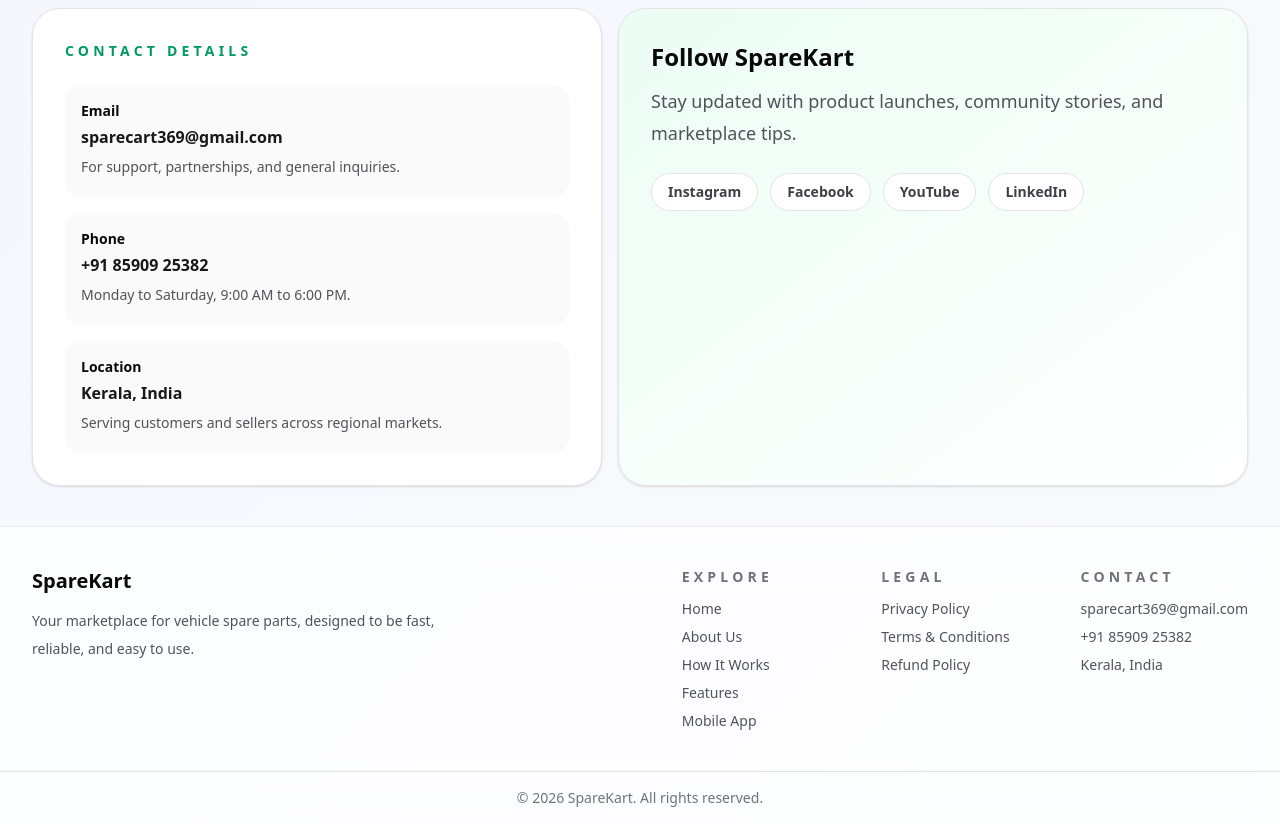
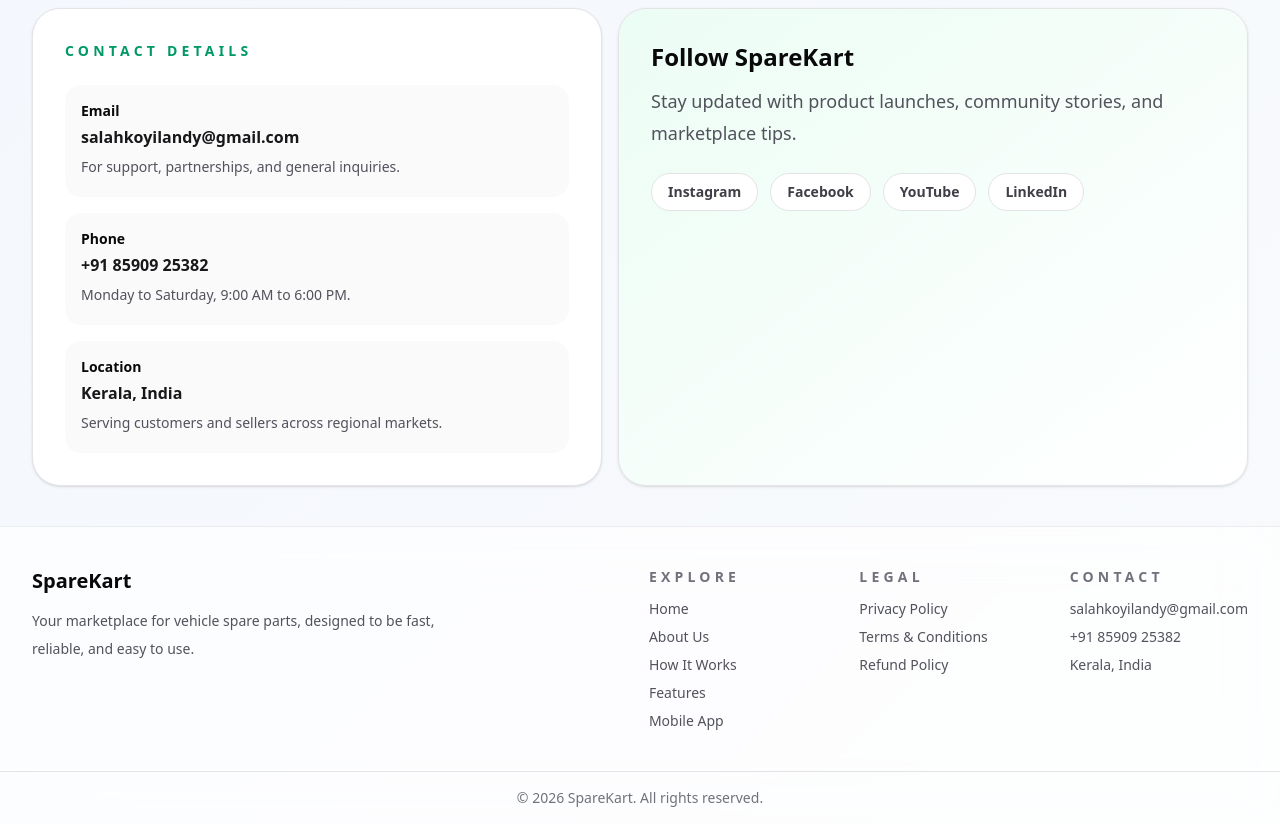
Before and after one commit to sparecart369-stack/SpareCart_Admin, a Next.js app: page / in a window 1280 px wide. Shown: the part 9540-10364 px from the top of the page. Built offline with nearby package versions, Linux system fonts and the light colour scheme; no server answers; the database is empty.

Commit message:
email update

```diff
--- a/app/page.tsx
+++ b/app/page.tsx
@@ -140,7 +140,7 @@ const faqItems = [
 ];
 
 const contactCards = [
-  { title: "Email", value: "sparecart369@gmail.com", detail: "For support, partnerships, and general inquiries." },
+  { title: "Email", value: "salahkoyilandy@gmail.com", detail: "For support, partnerships, and general inquiries." },
   { title: "Phone", value: "+91 85909 25382", detail: "Monday to Saturday, 9:00 AM to 6:00 PM." },
   { title: "Location", value: "Kerala, India", detail: "Serving customers and sellers across regional markets." },
 ];
@@ -855,7 +855,7 @@ export default function HomePage() {
             <div>
               <p className="text-sm font-semibold uppercase tracking-[0.3em] text-zinc-500">Contact</p>
               <div className="mt-3 flex flex-col gap-2 text-sm text-zinc-600">
-                <a href="mailto:sparecart369@gmail.com" className="hover:text-zinc-950">sparecart369@gmail.com</a>
+                <a href="mailto:salahkoyilandy@gmail.com" className="hover:text-zinc-950">salahkoyilandy@gmail.com</a>
                 <a href="tel:+918590925382" className="hover:text-zinc-950">+91 85909 25382</a>
                 <span>Kerala, India</span>
               </div>
--- a/app/settings/page.tsx
+++ b/app/settings/page.tsx
@@ -25,7 +25,7 @@ export default function SettingsPage() {
             </label>
             <label className="space-y-2">
               <span className="text-sm font-bold text-zinc-700 dark:text-zinc-200">Email</span>
-              <input className="h-12 w-full rounded-2xl border border-zinc-200 bg-white px-4 outline-none focus:ring-2 focus:ring-emerald-400/50 dark:border-white/10 dark:bg-white/10" defaultValue="admin@sparekart.example" />
+              <input className="h-12 w-full rounded-2xl border border-zinc-200 bg-white px-4 outline-none focus:ring-2 focus:ring-emerald-400/50 dark:border-white/10 dark:bg-white/10" defaultValue="salahkoyilandy@gmail.com" />
             </label>
             <label className="space-y-2 sm:col-span-2">
               <span className="text-sm font-bold text-zinc-700 dark:text-zinc-200">Role</span>
--- a/components/auth/auth-card.tsx
+++ b/components/auth/auth-card.tsx
@@ -36,7 +36,7 @@ export function AuthCard({ initialMode = "login", initialRole = "admin" }: AuthC
   // Form State
   const [fullName, setFullName] = useState(role === "admin" ? "SpareKart Admin" : "");
   const [email, setEmail] = useState(
-    role === "admin" ? "admin@sparekart.com" : role === "seller" ? "seller@sparekart.com" : "buyer@sparekart.com"
+    role === "admin" ? "salahkoyilandy@gmail.com" : role === "seller" ? "seller@sparekart.com" : "buyer@sparekart.com"
   );
   const [phone, setPhone] = useState("+91 85909 25382");
   const [password, setPassword] = useState("••••••••••••");
@@ -51,7 +51,7 @@ export function AuthCard({ initialMode = "login", initialRole = "admin" }: AuthC
   const handleRoleChange = (newRole: UserRole) => {
     setRole(newRole);
     if (newRole === "admin") {
-      setEmail("admin@sparekart.com");
+      setEmail("salahkoyilandy@gmail.com");
       setFullName("SpareKart Admin Owner");
     } else if (newRole === "seller") {
       setEmail("seller@autoparts.com");
@@ -82,7 +82,7 @@ export function AuthCard({ initialMode = "login", initialRole = "admin" }: AuthC
     setIsSubmitting(true);
     setMode("login");
     setRole("admin");
-    setEmail("admin@sparekart.com");
+    setEmail("salahkoyilandy@gmail.com");
     setPassword("admin123456");
 
     setTimeout(() => {
--- a/lib/auth-context.tsx
+++ b/lib/auth-context.tsx
@@ -51,10 +51,10 @@ export function SuperAdminAuthProvider({ children }: { children: ReactNode }) {
     const cleanUsername = usernameInput.trim().toLowerCase();
     const cleanPassword = passwordInput.trim();
 
-    // Accept sparecartadmin or sparecart369@gmail.com or sparecartadmin@sparekart.com
+    // Accept sparecartadmin or salahkoyilandy@gmail.com or sparecartadmin@sparekart.com
     const isUsernameMatch =
       cleanUsername === SUPERADMIN_USERNAME ||
-      cleanUsername === "sparecart369@gmail.com" ||
+      cleanUsername === "salahkoyilandy@gmail.com" ||
       cleanUsername === `${SUPERADMIN_USERNAME}@sparekart.com` ||
       cleanUsername.startsWith(SUPERADMIN_USERNAME);
 
```
